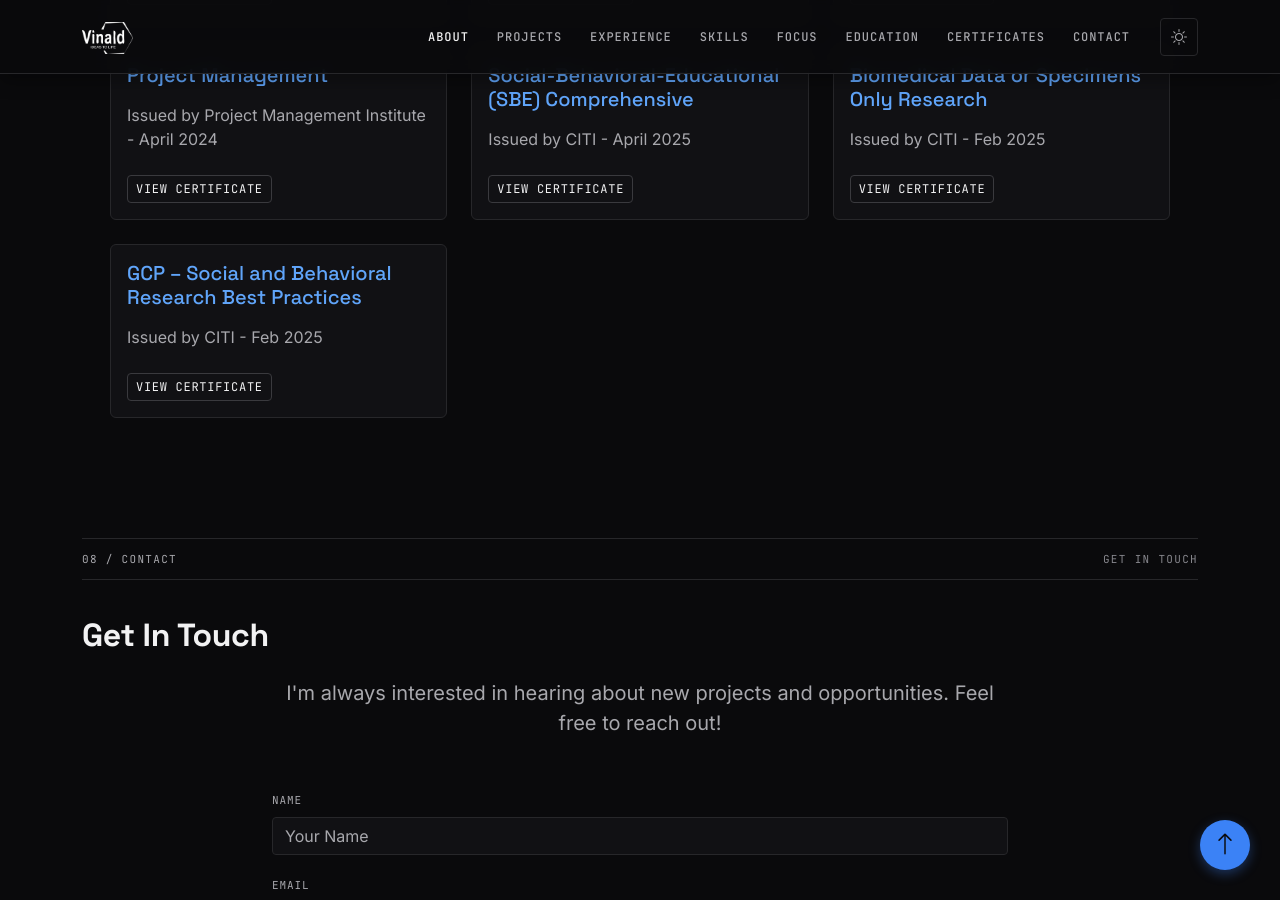
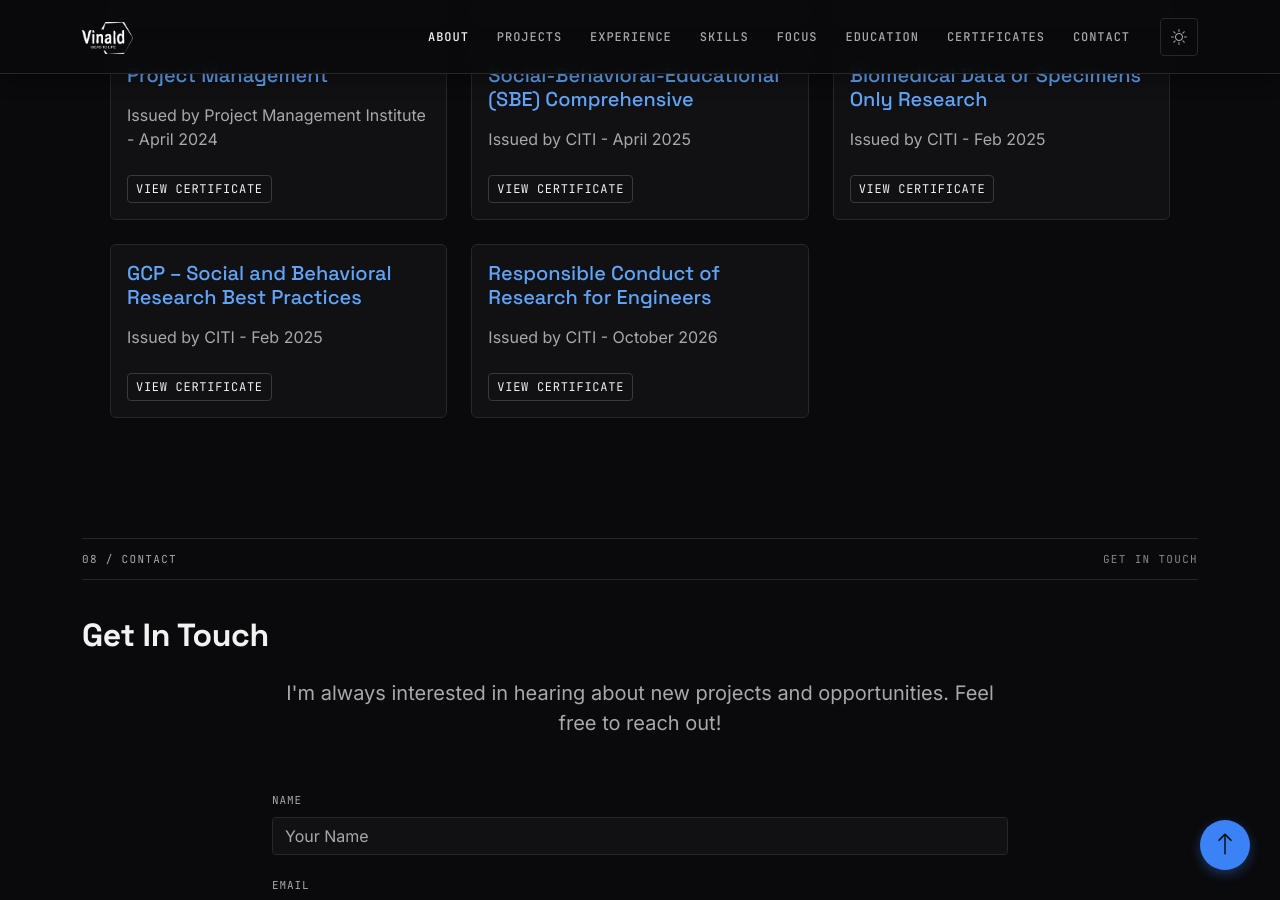
Before and after one commit to Vinald/Vinald.github.io, a Jekyll site: the page built from index.html, in a window 1280 px wide and 900 px high, scrolled down 8440 px. Built offline with Jekyll 4.4.1, drawn with Linux system fonts in a browser that asks for light colours.

Commit message:
Add CITI Responsible Conduct of Research for Engineers certificate

```diff
--- a/_includes/certificates.html
+++ b/_includes/certificates.html
@@ -71,6 +71,15 @@
                     </div>
                 </div>
             </div>
+            <div class="col-xxl-3 col-lg-4 col-md-6">
+                <div class="card h-100 bg-secondary text-light border-0 shadow-sm">
+                    <div class="card-body d-flex flex-column">
+                        <h5 class="card-title text-warning mb-3">Responsible Conduct of Research for Engineers</h5>
+                        <p class="card-text mb-4">Issued by CITI - October 2026</p>
+                        <a href="https://www.citiprogram.org/verify/?w2c1e4fc9-4a13-4339-af32-b2aea5579f4e-69192038" class="btn btn-outline-light btn-sm mt-auto align-self-start" target="_blank" rel="noopener noreferrer">View Certificate</a>
+                    </div>
+                </div>
+            </div>
 
         </div>
     </div>
```
